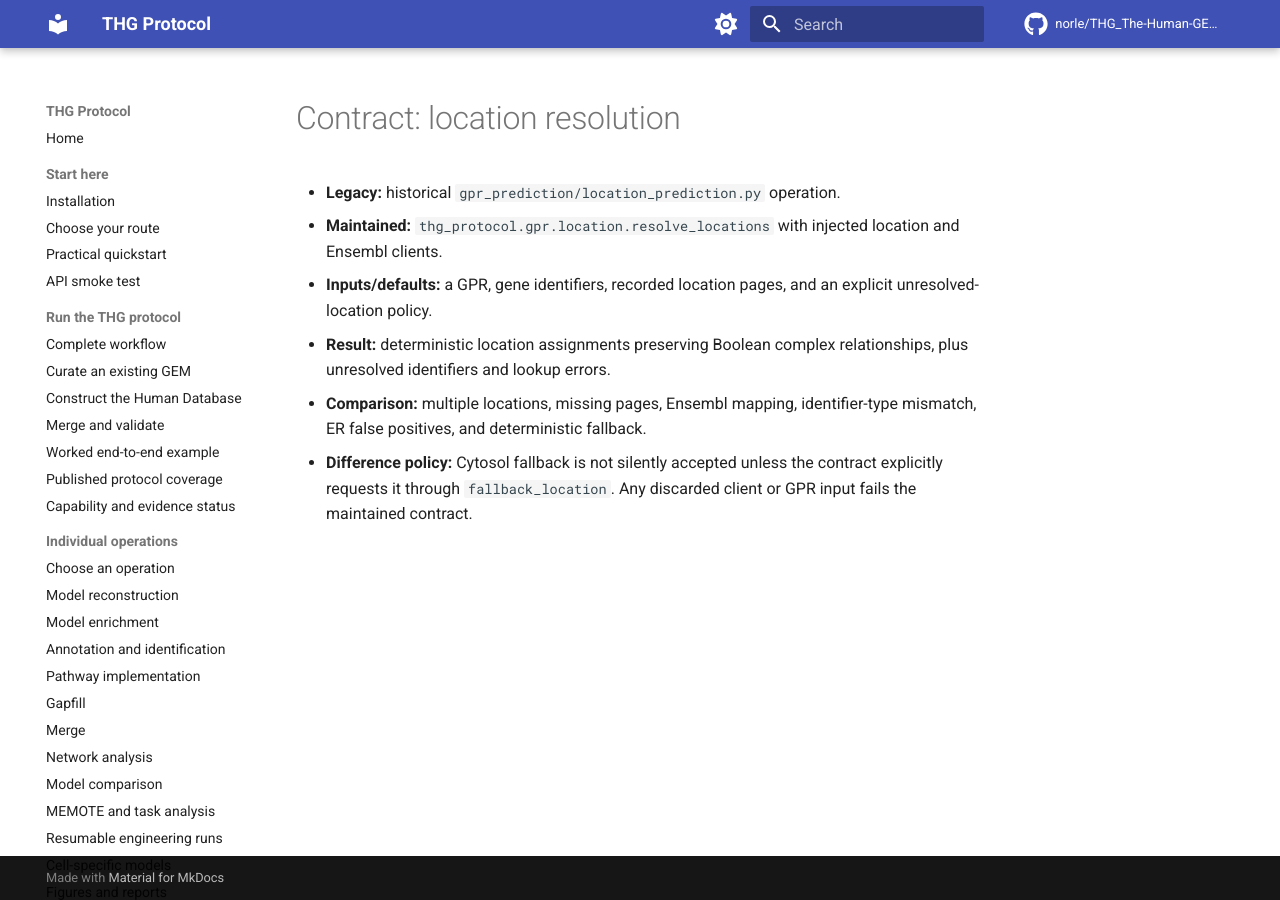
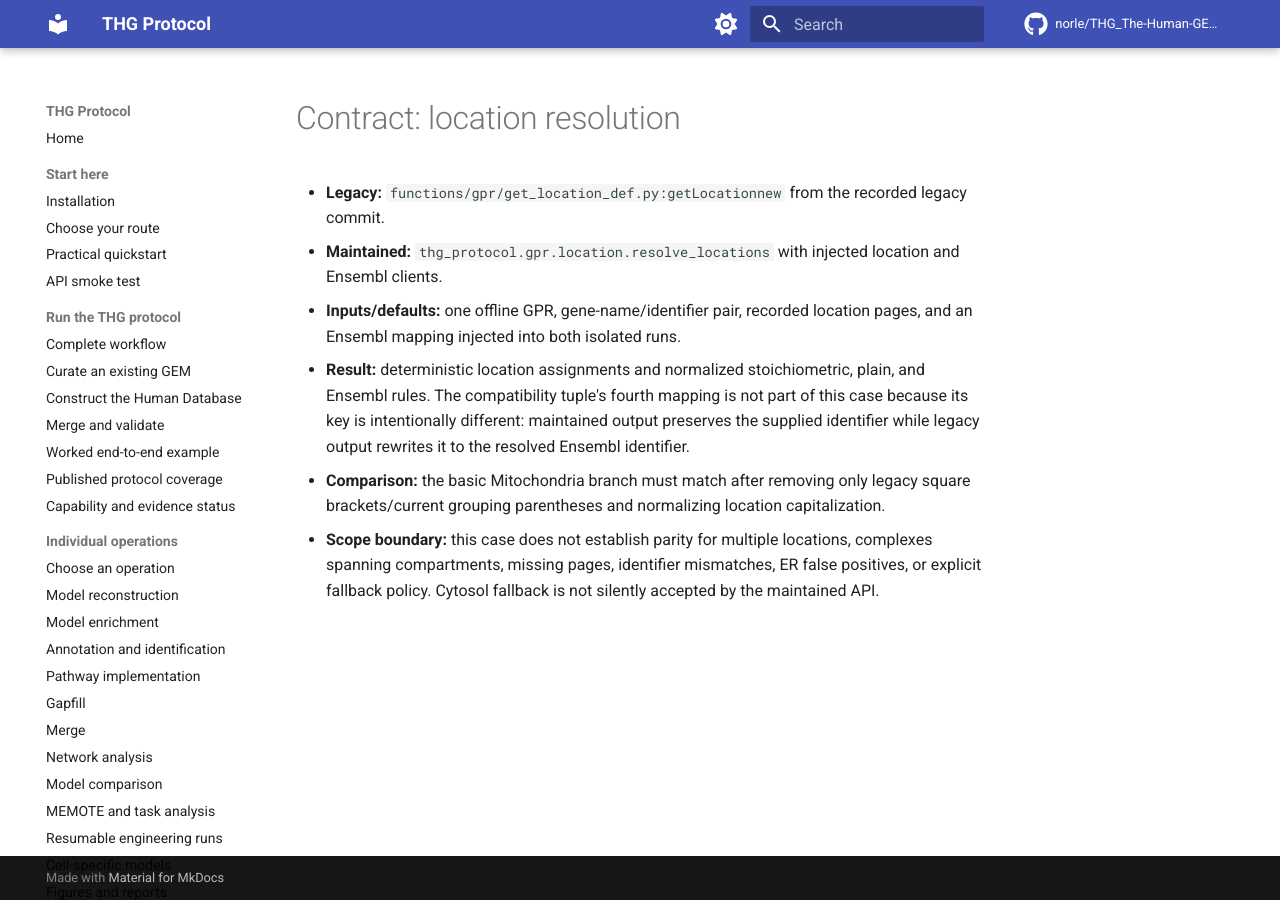
Before and after one commit to norle/THG_The-Human-GEM-protocol-standalone, an MkDocs documentation site: the page built from docs/parity/contracts/location-resolution.md, in a window 1280 px wide. Built offline with MkDocs 1.6.1 and Material for MkDocs 9.7.7, drawn with Linux system fonts in a browser that asks for light colours; comment, search, counter and statistics services are not loaded.

Commit message:
test: add location and pickle parity coverage

```diff
--- a/docs/parity/contracts/location-resolution.md
+++ b/docs/parity/contracts/location-resolution.md
@@ -1,14 +1,20 @@
 # Contract: location resolution
 
-- **Legacy:** historical `gpr_prediction/location_prediction.py` operation.
+- **Legacy:** `functions/gpr/get_location_def.py:getLocationnew` from the
+  recorded legacy commit.
 - **Maintained:** `thg_protocol.gpr.location.resolve_locations` with injected
   location and Ensembl clients.
-- **Inputs/defaults:** a GPR, gene identifiers, recorded location pages, and
-  an explicit unresolved-location policy.
-- **Result:** deterministic location assignments preserving Boolean complex
-  relationships, plus unresolved identifiers and lookup errors.
-- **Comparison:** multiple locations, missing pages, Ensembl mapping,
-  identifier-type mismatch, ER false positives, and deterministic fallback.
-- **Difference policy:** Cytosol fallback is not silently accepted unless the
-  contract explicitly requests it through `fallback_location`. Any discarded
-  client or GPR input fails the maintained contract.
+- **Inputs/defaults:** one offline GPR, gene-name/identifier pair, recorded
+  location pages, and an Ensembl mapping injected into both isolated runs.
+- **Result:** deterministic location assignments and normalized stoichiometric,
+  plain, and Ensembl rules. The compatibility tuple's fourth mapping is not
+  part of this case because its key is intentionally different: maintained
+  output preserves the supplied identifier while legacy output rewrites it to
+  the resolved Ensembl identifier.
+- **Comparison:** the basic Mitochondria branch must match after removing only
+  legacy square brackets/current grouping parentheses and normalizing location
+  capitalization.
+- **Scope boundary:** this case does not establish parity for multiple
+  locations, complexes spanning compartments, missing pages, identifier
+  mismatches, ER false positives, or explicit fallback policy. Cytosol fallback
+  is not silently accepted by the maintained API.
```
Also changed, not shown: docs/parity/README.md (+1 -1 lines), docs/parity/contracts/database-reconstruction.md (+5 -3 lines), docs/plans/THG_LEGACY_PARITY_AND_STATUS_REMEDIATION_PLAN.md (+26 -13 lines), docs/protocol/capability-evidence.json (+12 -12 lines), docs/protocol/implementation-status.md (+2 -2 lines), 6 other files.
